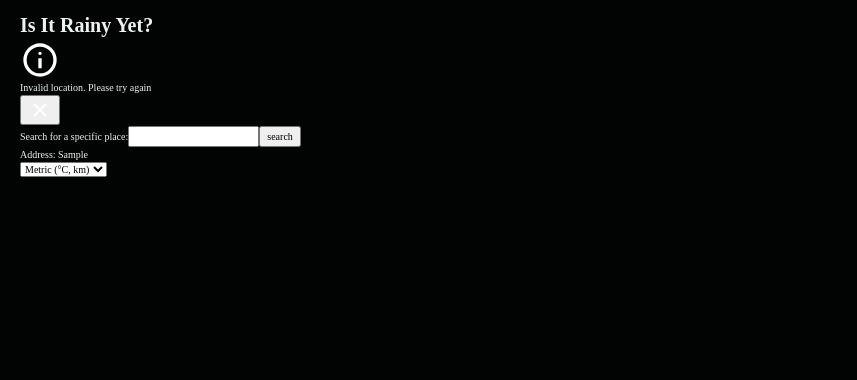
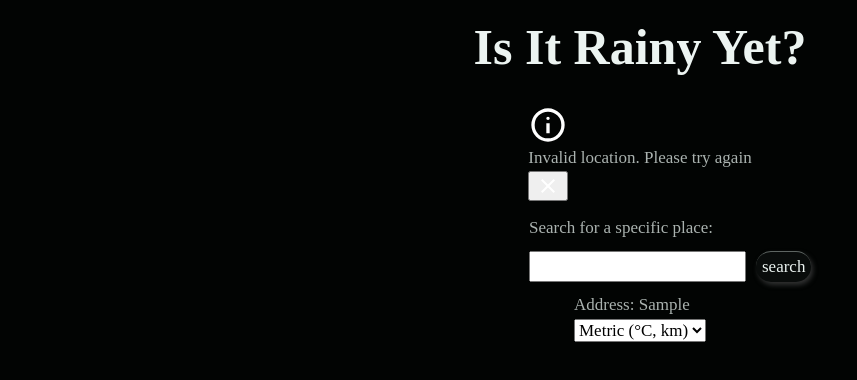
Before and after one commit to frostbite69425/IsItRainyYet, a website built with webpack: page src/template.html in a window 1280 px wide. Both pictures are taken after typing "Sample" into the empty fields and a click on the button "search". Shown: the whole page, without its empty margins (0-857 px from the left). Built offline with nearby package versions, Linux system fonts and the light colour scheme; no server answers; a web font is replaced by a local one.

Commit message:
add: main page styling

```diff
--- a/src/app/components/userSearchInput.component.js
+++ b/src/app/components/userSearchInput.component.js
@@ -4,7 +4,9 @@ function searchLocation() {
   const searchDiv = elementFactory("div", "search-div");
 
   const searchLabel = elementFactory("label", "search-label label");
-  searchLabel.insertText("Search for a specific place:");
+
+  const searchLabelText = elementFactory("p", "search-text text");
+  searchLabelText.insertText("Search for a specific place:");
 
   const searchInput = elementFactory("input", "location-search-input");
   searchInput.domElement.setAttribute("type", "search");
@@ -13,7 +15,11 @@ function searchLocation() {
   searchBtn.domElement.setAttribute("type", "button");
   searchBtn.insertText("search");
 
-  searchLabel.setChildren(searchInput.domElement, searchBtn.domElement);
+  searchLabel.setChildren(
+    searchLabelText.domElement,
+    searchInput.domElement,
+    searchBtn.domElement,
+  );
 
   searchDiv.setChildren(searchLabel.domElement);
 
--- a/src/app/controllers/uiControllers/searchNewLocation.controller.js
+++ b/src/app/controllers/uiControllers/searchNewLocation.controller.js
@@ -12,12 +12,16 @@ function searchNewLocation() {
     const locationValue = searchInput.value;
     const loader = document.querySelector("div.loader");
     loader.style.display = "block";
+    const weatherDisplayDiv = document.querySelector("div.weather-display-div");
+    weatherDisplayDiv.style.display = "none";
     const weatherData = await getSearchedWeatherData(locationValue);
     if (weatherData >= 400) {
       loader.style.display = "none";
       logAlertService("Invalid search parameters.");
       return;
     }
+    weatherDisplayDiv.style.display = "none";
+    weatherDisplayDiv.style.display = "block";
     loader.style.display = "none";
     console.log({ locationValue, weatherData });
     weatherDisplay(weatherData);
--- a/src/app/services/ui services/mainPage.service.js
+++ b/src/app/services/ui services/mainPage.service.js
@@ -21,9 +21,9 @@ const mainPage = (weatherData, location) => {
 
     content.append(
       searchBar.domElement,
-      loader.domElement,
       unitSwitcherDiv.domElement,
       weatherDisplayHolder.domElement,
+      loader.domElement,
     );
     searchNewLocation();
   } else {
--- a/src/styles.css
+++ b/src/styles.css
@@ -128,6 +128,8 @@ body {
   color: var(--text);
   font-family: "Google flex";
   padding: 1rem 2rem;
+  display: grid;
+  gap: 2rem;
 }
 
 .init-modal {
@@ -148,6 +150,7 @@ body {
     gap: 1.5rem;
     justify-content: center;
     align-items: center;
+    text-align: center;
 
     > h2 {
       overflow-wrap: break-word;
@@ -155,6 +158,11 @@ body {
       font-family: "fancy cursive";
       color: var(--text);
     }
+  }
+
+  button,
+  input {
+    width: clamp(15rem, 30dvw, 30rem);
   }
 
   button {
@@ -182,16 +190,57 @@ body {
   }
 }
 
-/* loader styles */
-
-/* From Uiverse.io by mobinkakei */
-
 .loader {
   display: none;
   margin: auto;
   position: absolute;
-  top: 50dvw;
+  top: 50dvh;
 }
+
+.hero {
+  > h1 {
+    font-family: "fancy cursive";
+    font-size: clamp(3rem, 5dvw, 5rem);
+    width: fit-content;
+    margin: auto;
+  }
+}
+
+.content {
+  display: grid;
+  gap: 1rem;
+  font-size: clamp(1.5rem, 4dvw, 1.7rem);
+  color: var(--text-muted);
+  justify-items: center;
+
+  .search-div {
+    label {
+      display: grid;
+      grid-template-columns: 1fr 1fr;
+      justify-self: center;
+      max-width: 50%;
+      gap: 1rem;
+
+      button {
+        max-width: 10rem;
+        border-radius: 15px;
+        border: none;
+        border-top: 1px solid var(--highlight);
+        background-color: var(--bg);
+        color: var(--text);
+        box-shadow: 2px 3px 5px var(--bg-light);
+      }
+
+      p {
+        grid-column: 1/-1;
+      }
+    }
+  }
+}
+
+/* loader styles */
+
+/* From Uiverse.io by mobinkakei */
 
 .wrapper {
   width: 200px;
```
